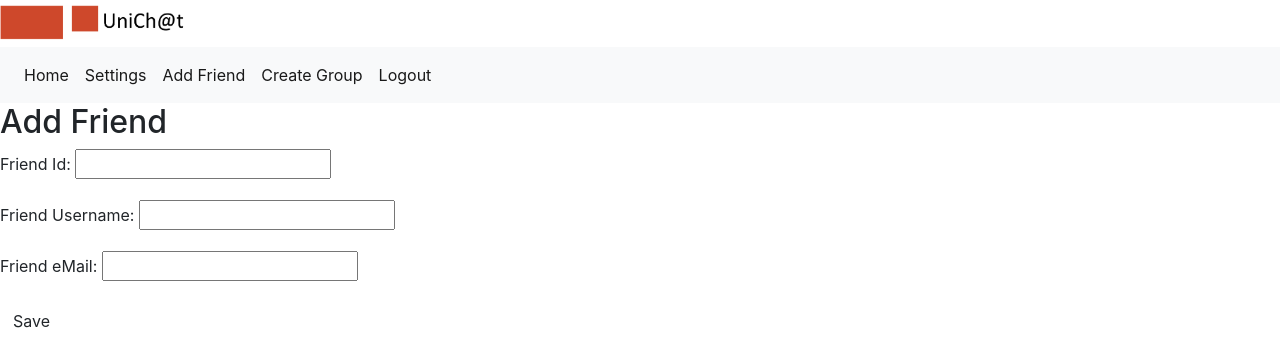
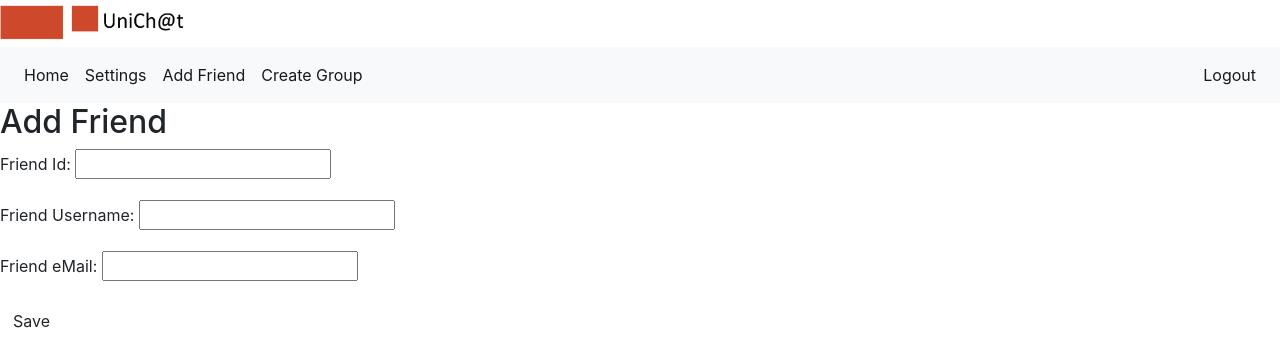
Before and after one commit to MaxPrinz/UniChat, a Django app: page /uniChat/addfriend in a window 1280 px wide. Shown: the top 339 px of the page. Run offline with Django 3.2, Linux system fonts and the light colour scheme; the visitor is signed in with stand-in values (Sample User, id 1).

Commit message:
Set Logout to the right side

```diff
--- a/UniChatProject/UniChatApp/templates/nav_bar.html
+++ b/UniChatProject/UniChatApp/templates/nav_bar.html
@@ -2,13 +2,15 @@
     <link rel="stylesheet" href="https://cdn.jsdelivr.net/npm/bootstrap@4.5.3/dist/css/bootstrap.min.css"
           integrity="sha384-TX8t27EcRE3e/ihU7zmQxVncDAy5uIKz4rEkgIXeMed4M0jlfIDPvg6uqKI2xXr2" crossorigin="anonymous">
 </head>
-<!--TODO: Change Navbar so on the right uppper side the option to Logout. -->
 <nav class="navbar navbar-expand-lg navbar-light bg-light">
     <ul class="navbar-nav mr-auto">
         <li class="nav-item active"><a class="nav-link" href="/uniChat/">Home</a></li>
         <li class="nav-item active"><a class="nav-link" href="/uniChat/settings/">Settings</a></li>
         <li class="nav-item active"><a class="nav-link" href="{% url 'addfriend' %}">Add Friend</a></li>
         <li class="nav-item active"><a class="nav-link" href="{% url 'creategroup' %}">Create Group</a></li>
+
+    </ul>
+    <ul class="navbar-nav ml-auto">
         <li class="nav-item active"><a class="nav-link" href="{% url 'logout' %}">Logout</a></li>
 
     </ul>
```
